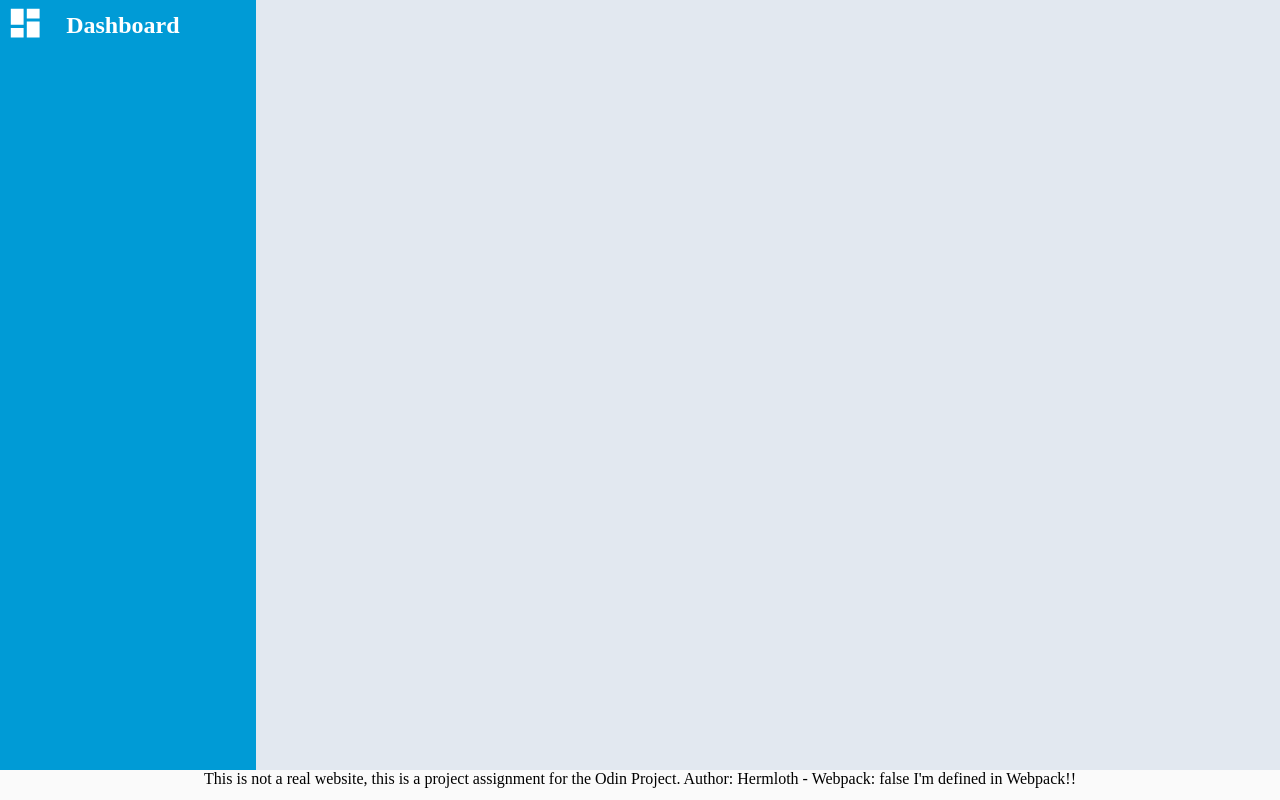
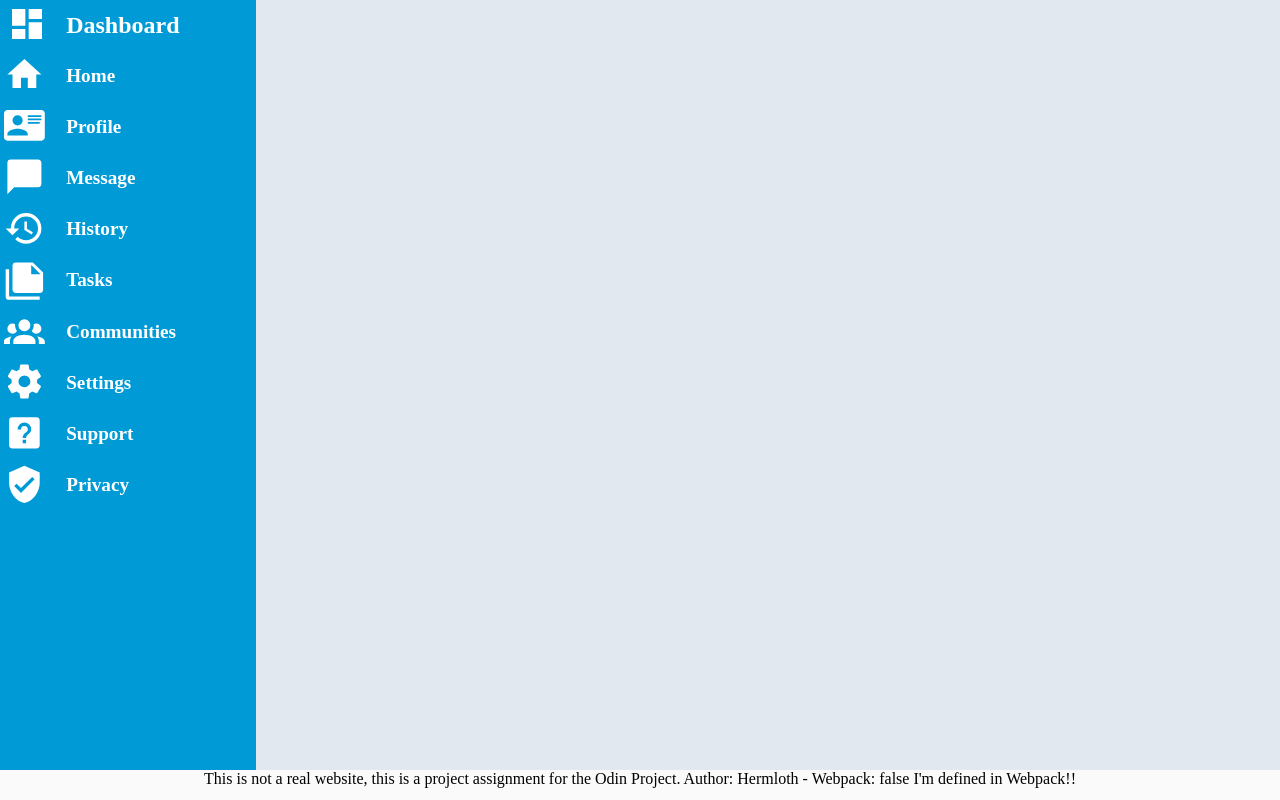
Before and after one commit to Hermloth/Admin_Dashboard, a website built with webpack: page src/template.html in a window 1280 px wide. Built offline with nearby package versions, Linux system fonts and the light colour scheme.

Commit message:
finish navigation bar structure

```diff
--- a/src/LayoutBuilder.js
+++ b/src/LayoutBuilder.js
@@ -1,3 +1,13 @@
+import HomeIcon from './assets/home.svg';
+import AccountIcon from './assets/card-account-details.svg';
+import MessageIcon from './assets/message.svg';
+import HistoryIcon from './assets/history.svg';
+import TaskIcon from './assets/note-multiple.svg';
+import CommunitiesIcon from './assets/account-group.svg';
+import SettingsIcon from './assets/cog.svg';
+import HelpIcon from './assets/help-box.svg';
+import PrivacyIcon from './assets/shield-check.svg';
+
 export function BuildLayout () {
 	console.log("Build Layout Loaded");
 
@@ -35,4 +45,62 @@ export function BuildLayout () {
 	footer.classList.add("Footer")
 	footer.textContent = `This is not a real website, this is a project assignment for the Odin Project. Author: Hermloth - Webpack: ${process.env.IS_PRODUCTION} ${GLOBAL_TEST}`
 	parentDiv.appendChild(footer);
+
+	const menuListContainer = document.createElement("div");
+	menuListContainer.classList.add("MenuListContainer");
+
+
+	const adminMenuListContainer = document.createElement("div");
+	adminMenuListContainer.classList.add("MenuListContainer");
+	var menuItemsText = ["Home","Profile","Message","History","Tasks","Communities"];
+	var menuItemsIcons = [HomeIcon, AccountIcon,MessageIcon,HistoryIcon,TaskIcon,CommunitiesIcon];
+	var adminMenuItemsText = ["Settings","Support","Privacy"];
+	var adminMenuIcons = [SettingsIcon, HelpIcon, PrivacyIcon];
+
+	for (let menuitem in menuItemsText){
+		let container = document.createElement("div")
+		container.classList.add("menuContainerRow");
+
+		let menuRowIcon = document.createElement("img");
+		menuRowIcon.classList.add("menuRowIcon");
+		menuRowIcon.src = menuItemsIcons[menuitem];
+		container.appendChild(menuRowIcon);
+
+		let menuRowText = document.createElement("div");
+		menuRowText.classList.add("menuRowText");
+		menuRowText.textContent = menuItemsText[menuitem];
+		container.appendChild(menuRowText);
+
+		menuListContainer.appendChild(container);
+		console.log(menuItemsText[menuitem]);
+	}
+
+	for (let adminMenuItem in adminMenuItemsText){
+		let container = document.createElement("div");
+		container.classList.add('menuContainerRow');
+
+		let menuRowIcon = document.createElement("img");
+		menuRowIcon.classList.add("menuRowIcon");
+		menuRowIcon.src = adminMenuIcons[adminMenuItem];
+		container.appendChild(menuRowIcon);
+
+		let adminMenuText = document.createElement("div");
+		adminMenuText.classList.add("menuRowText");
+		adminMenuText.textContent = adminMenuItemsText[adminMenuItem];
+
+		container.appendChild(adminMenuText);
+		adminMenuListContainer.appendChild(container);
+	}
+
+	sideBarContainer.appendChild(menuListContainer);
+	sideBarContainer.appendChild(adminMenuListContainer);
+
+
+
+
+
+
+
+
+
 }
--- a/src/style.css
+++ b/src/style.css
@@ -27,7 +27,7 @@ body{
     grid-area: 1/1/5/2;
     background-color: var(--primaryColour);
     display: grid;
-    grid-template-rows: 50px 1fr 50px;
+    grid-template-rows: 50px 1fr 1fr 1fr 50px;
 }
 
 .TitleContainer{
@@ -56,12 +56,24 @@ body{
     display: flex;
     align-content: center;
     justify-content: center;
+    padding-left: 5px;
 }
 
-.Icon{
-    height: 48px;
+.menuContainerRow{
+    display: grid;
+    grid-template-columns: 1fr 4fr;
 }
 
+.menuRowText{
+    display: flex;
+    padding-left: 15px;
+    margin: 0px;
+    font-size: 1.2em;
+    text-align: center;
+    color: white;
+    align-items: center;
+    font-weight: 900;
+}
 
 /* Header Styles */
 
```
Also changed, not shown: src/assets/account-group.svg (added), src/assets/card-account-details.svg (added), src/assets/cog.svg (added), src/assets/help-box.svg (added), src/assets/history.svg (added), src/assets/home.svg (added), src/assets/message.svg (added), src/assets/note-multiple.svg (added), src/assets/shield-check.svg (added).
